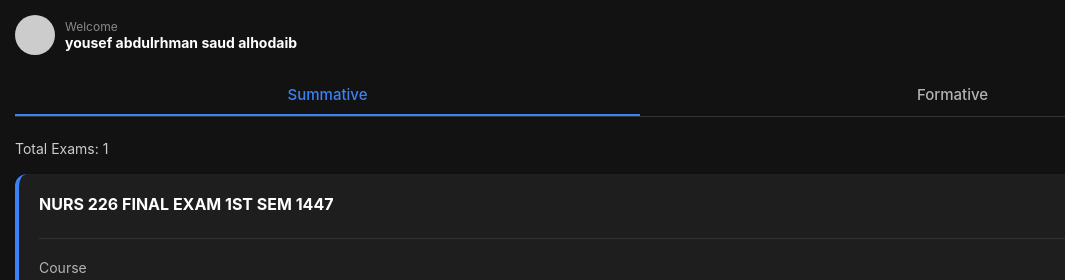
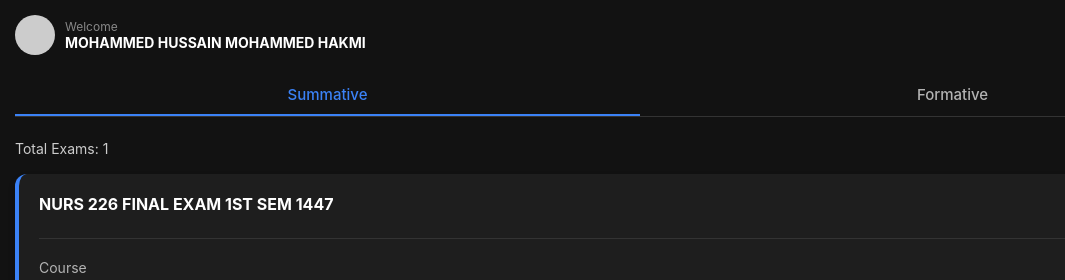
Before and after one commit to zinonae2/zinonae2, a plain HTML site: page index.html in a window 1280 px wide. Shown: the top 280 px of the page, 0-1065 px from the left. Drawn offline with Linux system fonts and the light colour scheme.

Commit message:
Update index.html

```diff
--- a/index.html
+++ b/index.html
@@ -216,7 +216,7 @@
                     <div class="avatar"></div>
                     <div>
                         <div style="font-size: 12px; color: #888;">Welcome</div>
-                        <div style="font-size: 14px; font-weight: bold;">yousef abdulrhman saud alhodaib</div>
+                        <div style="font-size: 14px; font-weight: bold;">MOHAMMED HUSSAIN MOHAMMED HAKMI</div>
                     </div>
                 </div>
                 <div class="header-icons">
@@ -344,7 +344,7 @@
               </div>
 
               <div class="stats-wrap">
-                <div class="name" id="userNameExam">yousef abdulrhman saud alhodaib</div>
+                <div class="name" id="userNameExam">MOHAMMED HUSSAIN MOHAMMED HAKMI</div>
 
                 <div class="row">
                   <div class="lcol">Items <span id="itemsLabel">0 / 40</span></div>
```
